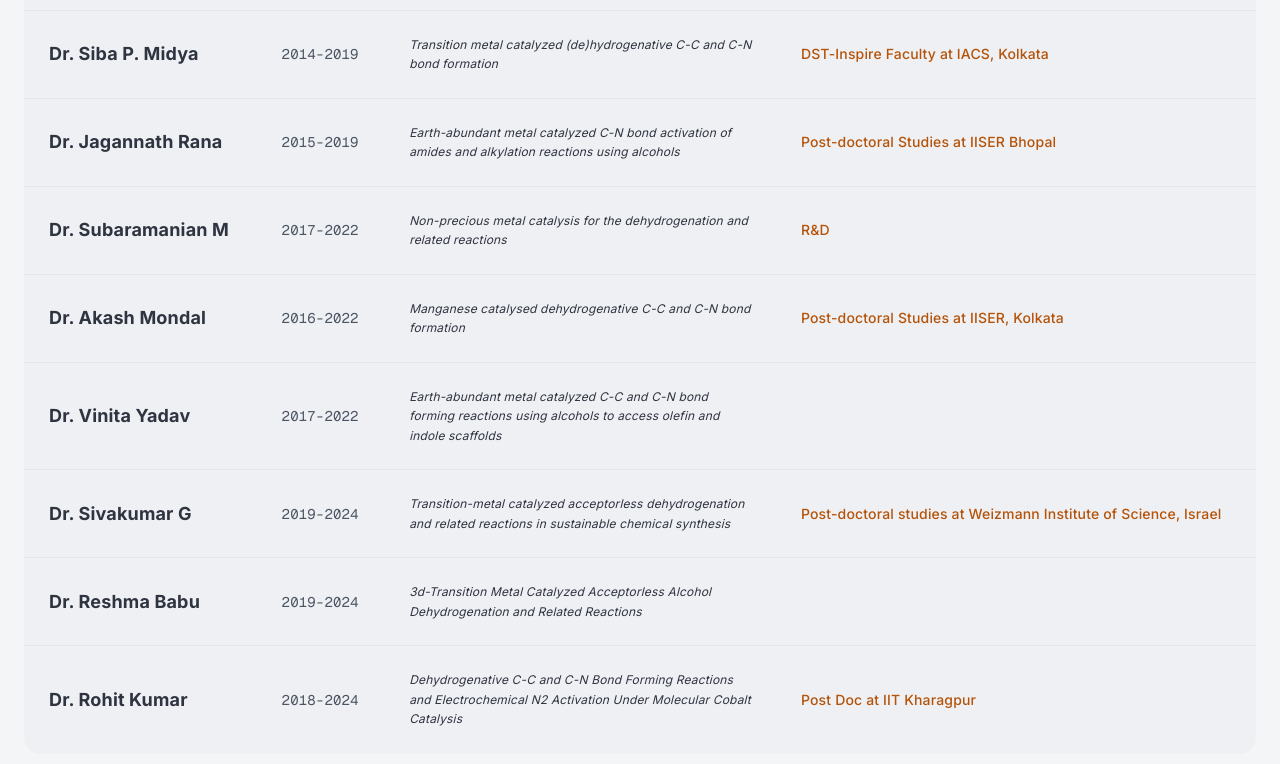
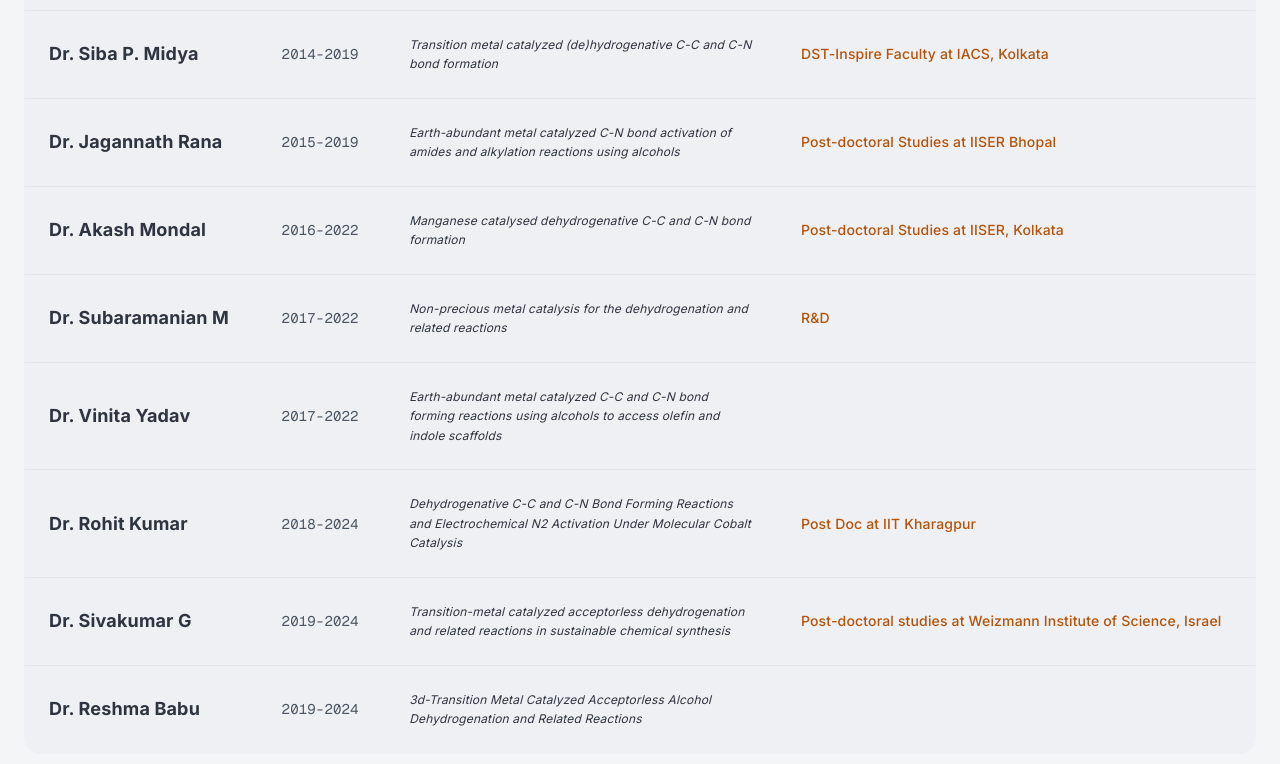
Before and after one commit to codewithsuyog/balaraman-group, a Next.js app: page /alumni in a window 1280 px wide. Shown: the part 802-1566 px from the top of the page. Built offline with nearby package versions, Linux system fonts and the light colour scheme.

Commit message:
fix: sort all alumni lists in chronological order by year

```diff
--- a/app/data.ts
+++ b/app/data.ts
@@ -1229,12 +1229,12 @@ export const team = {
     { name: "Dr. Vinod G. Landge", thesis: "Transition-metal catalyzed C-H bond alkynylation", duration: "2014-2019", present: "Research Scientist at USA", image: "/images/team/Alumini/Phd Alumini/Dr. VINOD G. LANDGE.jpg" },
     { name: "Dr. Siba P. Midya", thesis: "Transition metal catalyzed (de)hydrogenative C-C and C-N bond formation", duration: "2014-2019", present: "DST-Inspire Faculty at IACS, Kolkata", image: "/images/team/Alumini/Phd Alumini/Dr. SIBA P. MIDYA.png" },
     { name: "Dr. Jagannath Rana", thesis: "Earth-abundant metal catalyzed C-N bond activation of amides and alkylation reactions using alcohols", duration: "2015-2019", present: "Post-doctoral Studies at IISER Bhopal", image: "/images/team/Alumini/Phd Alumini/Dr. JAGANNATH RANA.jpg" },
+    { name: "Dr. Akash Mondal", thesis: "Manganese catalysed dehydrogenative C-C and C-N bond formation", duration: "2016-2022", present: "Post-doctoral Studies at IISER, Kolkata", image: "/images/team/Alumini/Phd Alumini/Dr. AKASH MONDAL.jpg" },
     { name: "Dr. Subaramanian M", thesis: "Non-precious metal catalysis for the dehydrogenation and related reactions", duration: "2017-2022", present: "R&D", image: "/images/team/Alumini/Phd Alumini/Dr. SUBARAMANIAN M.jpg" },
-    { name: "Dr. Akash Mondal", thesis: "Manganese catalysed dehydrogenative C-C and C-N bond formation", duration: "2016-2022", present: "Post-doctoral Studies at IISER, Kolkata", image: "/images/team/Alumini/Phd Alumini/Dr. AKASH MONDAL.jpg" },
     { name: "Dr. Vinita Yadav", thesis: "Earth-abundant metal catalyzed C-C and C-N bond forming reactions using alcohols to access olefin and indole scaffolds", duration: "2017-2022", image: "/images/team/Alumini/Phd Alumini/Dr. VINITA YADAV.jpg" },
+    { name: "Dr. Rohit Kumar", thesis: "Dehydrogenative C-C and C-N Bond Forming Reactions and Electrochemical N2 Activation Under Molecular Cobalt Catalysis", duration: "2018-2024", present: "Post Doc at IIT Kharagpur", image: "/images/team/Alumini/Phd Alumini/Dr. ROHIT KUMAR.jpg" },
     { name: "Dr. Sivakumar G", thesis: "Transition-metal catalyzed acceptorless dehydrogenation and related reactions in sustainable chemical synthesis", duration: "2019-2024", present: "Post-doctoral studies at Weizmann Institute of Science, Israel", image: "/images/team/Alumini/Phd Alumini/Dr. SIVAKUMAR G.jpg" },
-    { name: "Dr. Reshma Babu", thesis: "3d-Transition Metal Catalyzed Acceptorless Alcohol Dehydrogenation and Related Reactions", duration: "2019-2024", image: "/images/team/Alumini/Phd Alumini/Dr. RESHMA BABU.jpg" },
-    { name: "Dr. Rohit Kumar", thesis: "Dehydrogenative C-C and C-N Bond Forming Reactions and Electrochemical N2 Activation Under Molecular Cobalt Catalysis", duration: "2018-2024", present: "Post Doc at IIT Kharagpur", image: "/images/team/Alumini/Phd Alumini/Dr. ROHIT KUMAR.jpg" }
+    { name: "Dr. Reshma Babu", thesis: "3d-Transition Metal Catalyzed Acceptorless Alcohol Dehydrogenation and Related Reactions", duration: "2019-2024", image: "/images/team/Alumini/Phd Alumini/Dr. RESHMA BABU.jpg" }
   ],
   alumniPostdoc: [
     { name: "Dr. M. Sivaprakash", info: "Ph.D. 2023 (Central University of Tamil Nadu), M.Sc. (Chem) Bharathiyar University Coimbatore", duration: "Apr 2023 – Present", image: "/images/team/Alumini/Postdoc alumini/Sivaprakash.png" },
@@ -1280,16 +1280,15 @@ export const team = {
     { name: "Mr. Chinmay H. Shewale", institution: "ICT Mumbai" }
   ],
   alumniProjectFellows: [
-    { name: "Mr. Veerahari", duration: "Project Fellow" },
+    { name: "Dr. A. Nandakumar", duration: "Jan 2015 – Jul 2015 & Feb 2018 – Jul 2018" },
+    { name: "Mr. Ketan Wadekar", duration: "Jan 2016 – Jul 2016" },
     { name: "Mr. M. Subaramanian", duration: "Feb 2016 – Jan 2017" },
-    { name: "Mr. Ketan Wadekar", duration: "Jan 2016 – Jul 2016" },
+    { name: "Dr. Alok K. Tripati", duration: "Jul 2016 – Feb 2017" },
     { name: "Mr. M. Prabhu", duration: "Feb 2017 – Jan 2018" },
     { name: "Mr. Saravanakumar", duration: "Jul 2017 – Nov 2018" },
     { name: "Ms. Samrin Shaikh", duration: "Jan 2018 – Dec 2018" },
     { name: "Mr. G. Sivakumar", duration: "Feb 2018 – Nov 2018" },
     { name: "Mr. Krishna Borde", duration: "Feb 2018 – Nov 2018" },
-    { name: "Dr. Alok K. Tripati", duration: "Jul 2016 – Feb 2017" },
-    { name: "Dr. A. Nandakumar", duration: "Jan 2015 – Jul 2015 \u0026 Feb 2018 – Jul 2018" },
     { name: "Dr. Melad Shaikh (N-PDF)", duration: "Jun 2019 – Dec 2021" },
     { name: "Mr. Palmurukan M.R.", duration: "Jul 2019 – Jul 2023" },
     { name: "Ms. Subarna Sukanya Padhy", duration: "Jul 2021 – Jul 2022" },
@@ -1299,11 +1298,12 @@ export const team = {
     { name: "Dr. Madhu N. (RA)", duration: "Sep 2021 – Jul 2022" },
     { name: "Dr. Shantimoy Khilari (RA)", duration: "Sep 2021 – Aug 2022" },
     { name: "Dr. Rajib Kumar Singha (RA)", duration: "Oct 2021 – Feb 2022" },
+    { name: "Mr. Abhijith K S", duration: "Jun 2022 – Dec 2022" },
     { name: "Dr. Madhu N. (N-PDF)", duration: "Oct 2022 – Present" },
-    { name: "Mr. Abhijith K S", duration: "Jun 2022 – Dec 2022" },
     { name: "Mr. Veerahari Shankar", duration: "Nov 2022 – Dec 2023" },
     { name: "Dr. Ankit Kumar Srivastav", duration: "Feb 2023 – Dec 2023" },
     { name: "Dr. M. Sivaprakash", duration: "Apr 2023 – Present" },
+    { name: "Mr. Veerahari", duration: "Project Fellow" },
     { name: "Dr. Sivakumar G", duration: "Jan 2024 – Present" },
     { name: "Dr. Rohit Kumar", duration: "Dec 2024 – Present" }
   ],
```
